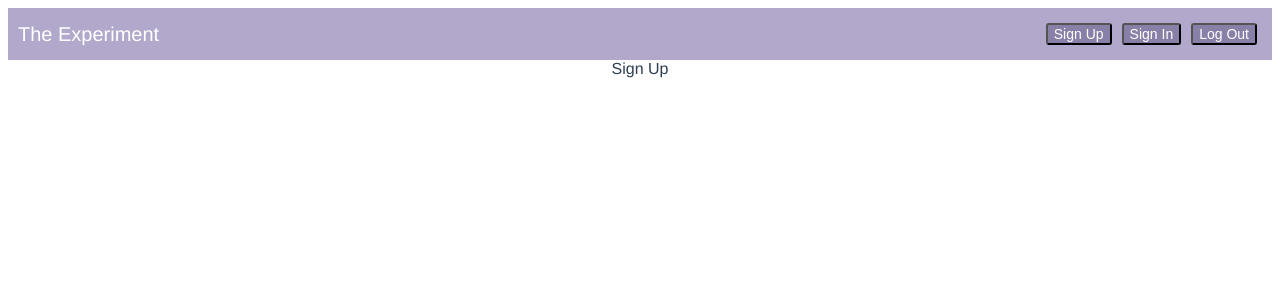
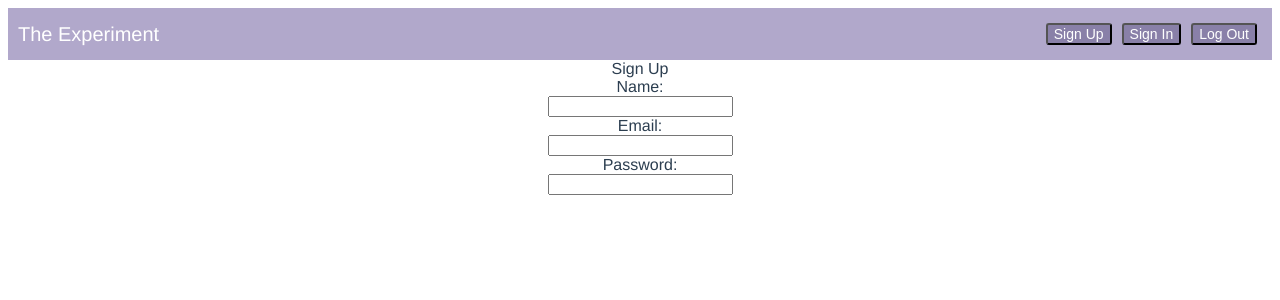
Before and after one commit to livmarx/the-experiment, a Vue app: page /signup in a window 1280 px wide. Shown: the top 300 px of the page. Built offline with nearby package versions, Linux system fonts and the light colour scheme.

Commit message:
TextInput emits to parent component

```diff
--- a/src/components/TextInput.vue
+++ b/src/components/TextInput.vue
@@ -2,7 +2,7 @@
   <div>
     <label>{{label}}</label>:
     <br />
-    <input :type={type} v-model="inputData" @keyup="updateData" />
+    <input :type="type" v-model="inputData" @keyup="updateData" />
   </div>
 </template>
 
--- a/src/views/auth/SignUp.vue
+++ b/src/views/auth/SignUp.vue
@@ -1,9 +1,47 @@
 <template>
-  <div>Sign Up</div>
+  <div>
+    Sign Up
+    <form @submit.prevent>
+      <TextInput
+        label="Name"
+        type="text"
+        :inputData="name"
+        @updateData="updateData($event, 'name')"
+      />
+      <TextInput
+        label="Email"
+        type="email"
+        :inputData="email"
+        @updateData="updateData($event, 'email')"
+      />
+      <TextInput
+        label="Password"
+        type="password"
+        :inputData="password"
+        @updateData="updateData($event, 'password')"
+      />
+    </form>
+  </div>
 </template>
 
 <script>
+import TextInput from '@/components/TextInput';
 export default {
   name: 'SignUp',
+  components: {
+    TextInput,
+  },
+  data() {
+    return {
+      name: null,
+      email: null,
+      password: null,
+    };
+  },
+  methods: {
+    updateData(event, attribute) {
+      this[attribute] = event
+    },
+  },
 };
 </script>
```
